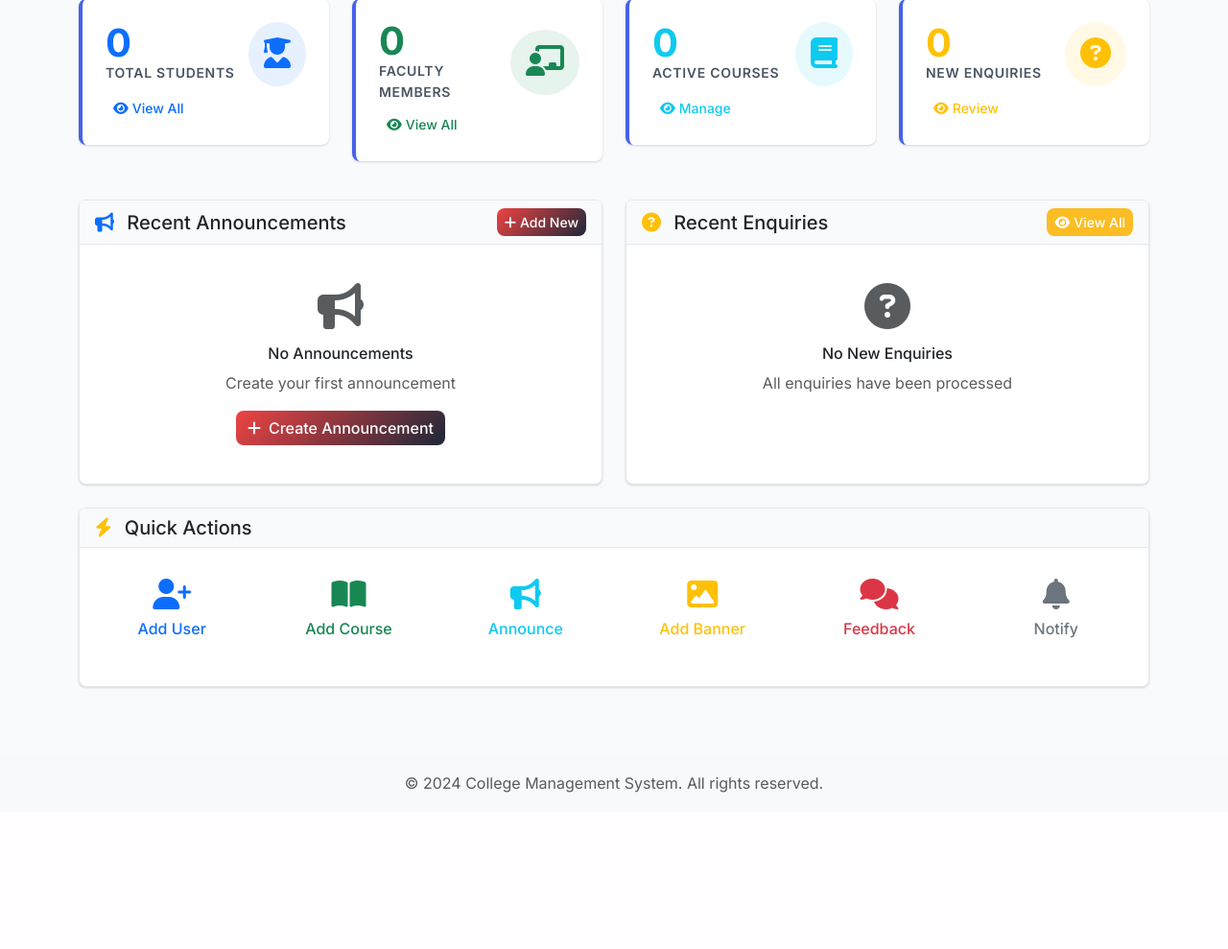
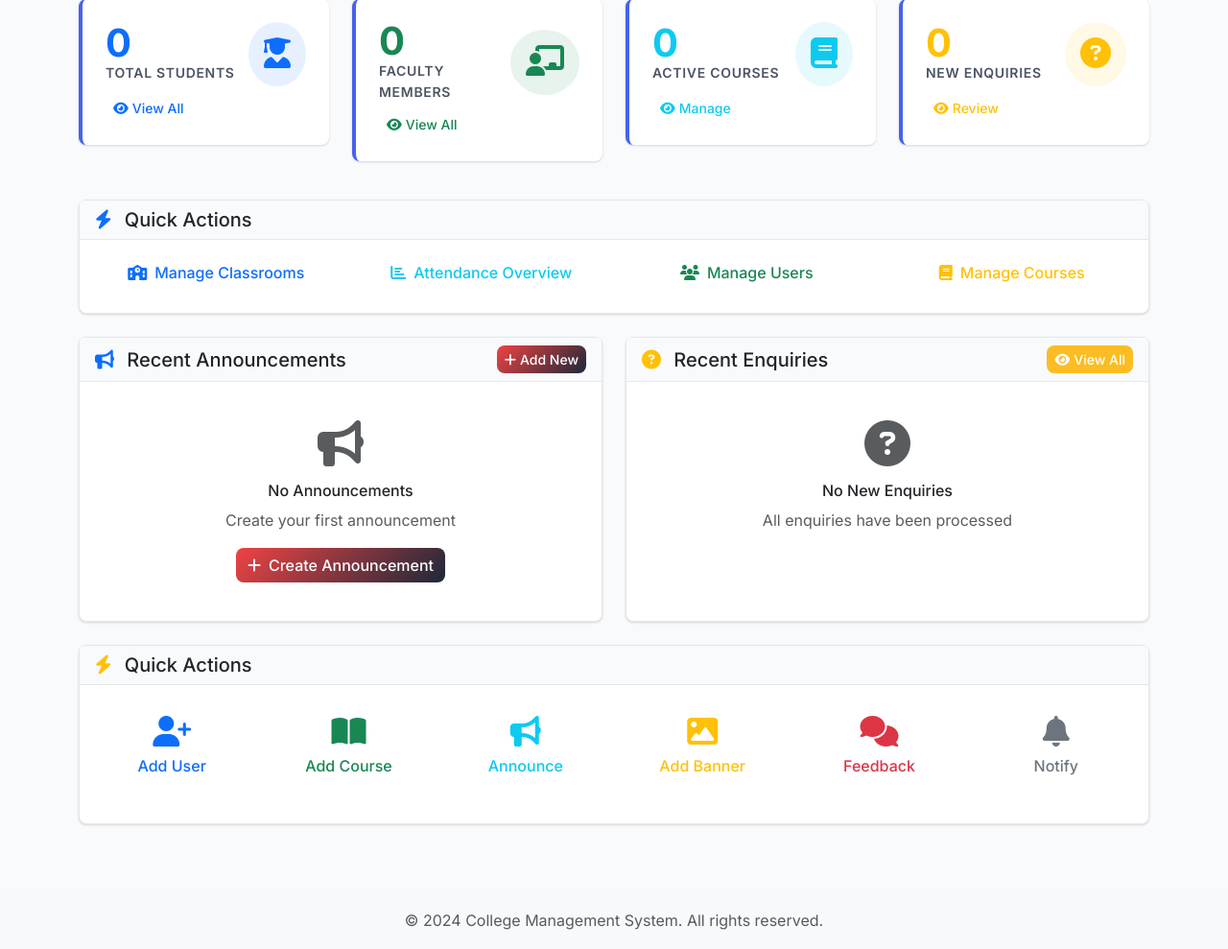
Before and after one commit to rushi-mereddy/adarsh-app, a Flask app: page /admin/dashboard in a window 1280 px wide. Shown: the part 173-1162 px from the top of the page at 96% size. Before the commit the page ends 999 px from the top, so only its background shows below. Run offline with Flask 3, Linux system fonts and the light colour scheme; a user stored in the database is signed in; some libraries are stand-ins or nearby versions.

Commit message:
Improve admin dashboard with quick actions for classroom, attendance, etc.
Adds a "Quick Actions" section to the admin dashboard in `templates/admin/dashboard.html` with links to manage classrooms, attendance, users, and courses.

Replit-Commit-Author: Agent
Replit-Commit-Session-Id: 2cc784f4-5331-4df3-a63c-dbbc9e05f573
Replit-Commit-Screenshot-Url: https://storage.googleapis.com/screenshot-production-us-central1/9c66b4d1-a79a-4b18-9b9c-1812925f0ecb/82d5ffa1-61e7-49e9-ab77-f3aa1baa3067.jpg

```diff
--- a/templates/admin/dashboard.html
+++ b/templates/admin/dashboard.html
@@ -97,6 +97,44 @@
                     <a href="{{ url_for('admin_enquiries') }}" class="btn btn-outline-warning btn-sm">
                         <i class="fas fa-eye me-1"></i>Review
                     </a>
+                </div>
+            </div>
+        </div>
+    </div>
+
+    <!-- Quick Actions -->
+    <div class="row mb-4">
+        <div class="col-12">
+            <div class="card">
+                <div class="card-header">
+                    <h5 class="mb-0">
+                        <i class="fas fa-bolt text-primary me-2"></i>
+                        Quick Actions
+                    </h5>
+                </div>
+                <div class="card-body">
+                    <div class="row">
+                        <div class="col-md-3 mb-2">
+                            <a href="{{ url_for('admin_classrooms') }}" class="btn btn-outline-primary w-100">
+                                <i class="fas fa-school me-2"></i>Manage Classrooms
+                            </a>
+                        </div>
+                        <div class="col-md-3 mb-2">
+                            <a href="{{ url_for('admin_attendance_overview') }}" class="btn btn-outline-info w-100">
+                                <i class="fas fa-chart-bar me-2"></i>Attendance Overview
+                            </a>
+                        </div>
+                        <div class="col-md-3 mb-2">
+                            <a href="{{ url_for('admin_users') }}" class="btn btn-outline-success w-100">
+                                <i class="fas fa-users me-2"></i>Manage Users
+                            </a>
+                        </div>
+                        <div class="col-md-3 mb-2">
+                            <a href="{{ url_for('admin_courses') }}" class="btn btn-outline-warning w-100">
+                                <i class="fas fa-book me-2"></i>Manage Courses
+                            </a>
+                        </div>
+                    </div>
                 </div>
             </div>
         </div>
```
